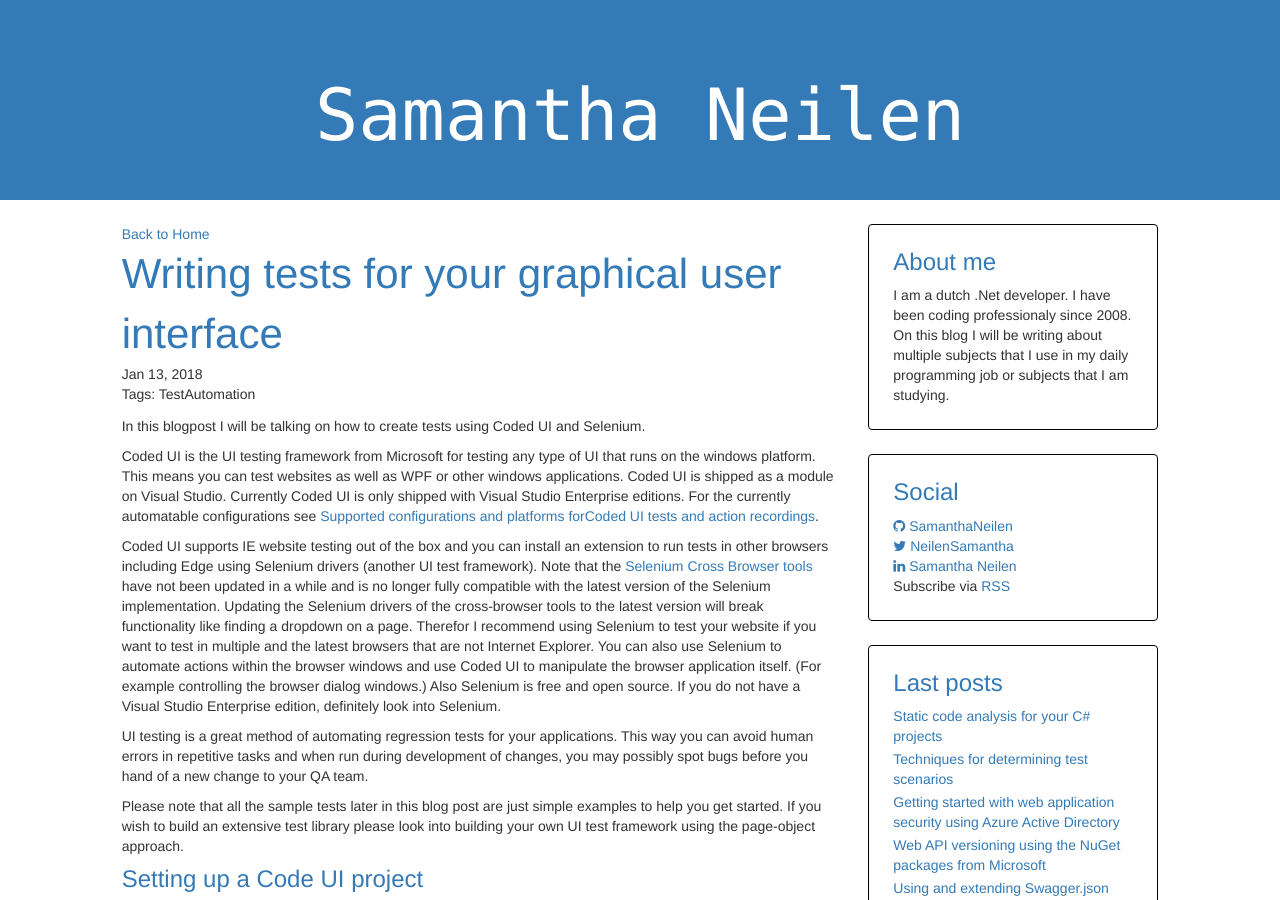
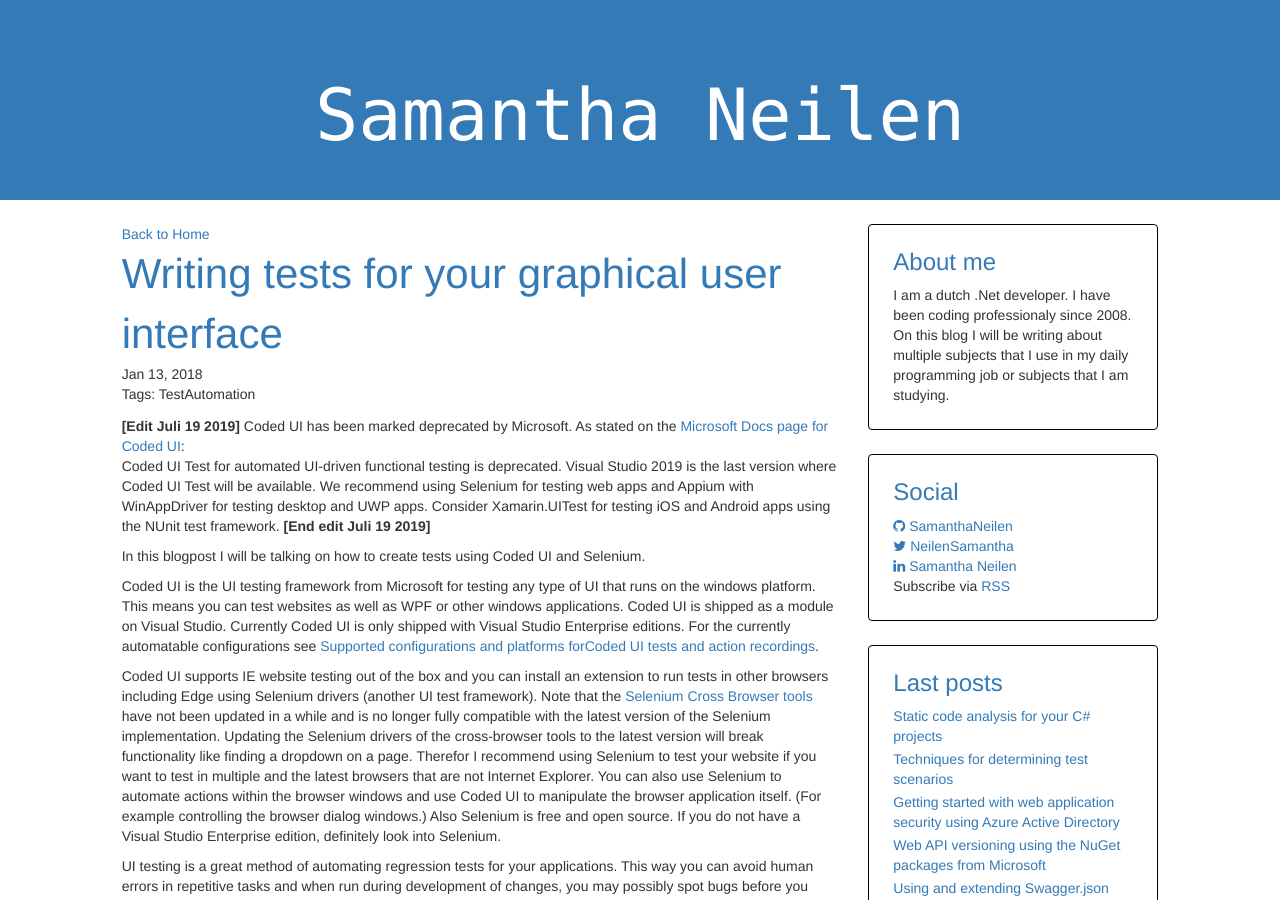
Before and after one commit to SamanthaNeilen/JekyllBlog, a Jekyll site: the page built from BlogJekyll/_posts/2018-01-14-writing-tests-for-your-graphical-user-interface.markdown, in a window 1280 px wide and 900 px high. Built offline with Jekyll 4.4.1, drawn with Linux system fonts in a browser that asks for light colours; nearby versions of some CDN libraries.

Commit message:
Updated UI testing post with coded ui deprecation notice

```diff
--- a/BlogJekyll/_posts/2018-01-14-writing-tests-for-your-graphical-user-interface.markdown
+++ b/BlogJekyll/_posts/2018-01-14-writing-tests-for-your-graphical-user-interface.markdown
@@ -4,6 +4,9 @@ title:  "Writing tests for your graphical user interface"
 date:   2018-01-14 00:00:00 +0100
 tags: TestAutomation
 ---
+<p>
+<b>[Edit Juli 19 2019]</b> Coded UI has been marked deprecated by Microsoft. As stated on the <a href="https://docs.microsoft.com/en-us/visualstudio/test/use-ui-automation-to-test-your-code?view=vs-2019">Microsoft Docs page for Coded UI</a>:<br>
+Coded UI Test for automated UI-driven functional testing is deprecated. Visual Studio 2019 is the last version where Coded UI Test will be available. We recommend using Selenium for testing web apps and Appium with WinAppDriver for testing desktop and UWP apps. Consider Xamarin.UITest for testing iOS and Android apps using the NUnit test framework. <b>[End edit Juli 19 2019]</b></p>
 <p>
 In this blogpost I will be talking on how to create tests using Coded UI and Selenium.
 </p>
@@ -186,7 +189,7 @@ public class WebTests
         var emailAddessValidationMessage = new HtmlSpan(browser);
         emailAddessValidationMessage.SearchProperties.Add(HtmlControl.PropertyNames.Class, "field-validation-error");
         emailAddessValidationMessage.SearchProperties.Add(HtmlControl.PropertyNames.InnerText, expectedEmailvalidationMessage,
-		    PropertyExpressionOperator.Contains);
+    	    PropertyExpressionOperator.Contains);
 
         Assert.IsTrue(emailAddessValidationMessage.TryFind());
         Assert.IsTrue(emailAddessValidationMessage.InnerText.Equals(expectedEmailvalidationMessage));
@@ -252,7 +255,7 @@ public class WebTests
         var emailAddessValidationMessage = new HtmlSpan(browser);
         emailAddessValidationMessage.SearchProperties.Add(HtmlControl.PropertyNames.Class, "field-validation-error");
         emailAddessValidationMessage.SearchProperties.Add(HtmlControl.PropertyNames.InnerText, expectedEmailvalidationMessage,
-		     PropertyExpressionOperator.Contains);
+    	     PropertyExpressionOperator.Contains);
 
         Assert.IsTrue(emailAddessValidationMessage.TryFind());
         Assert.IsTrue(emailAddessValidationMessage.InnerText.Equals(expectedEmailvalidationMessage));
```
